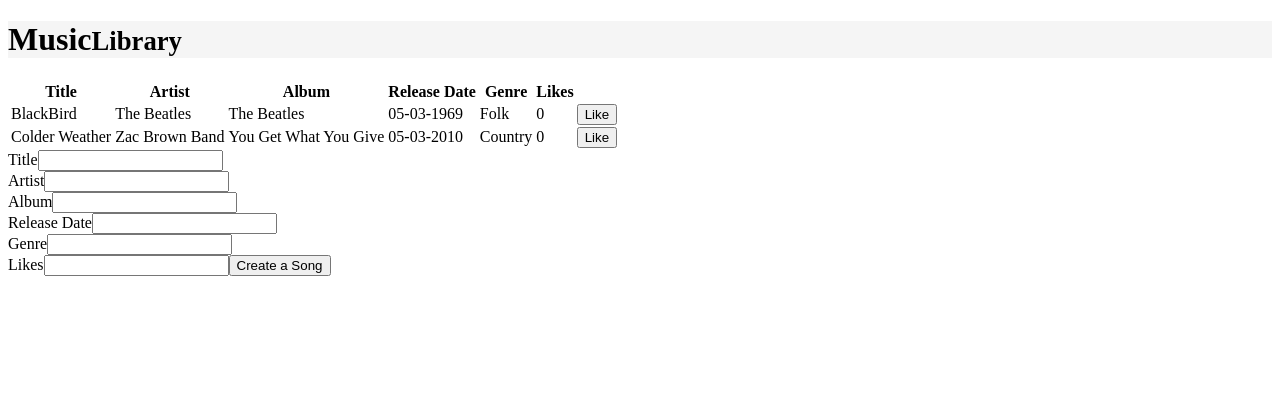
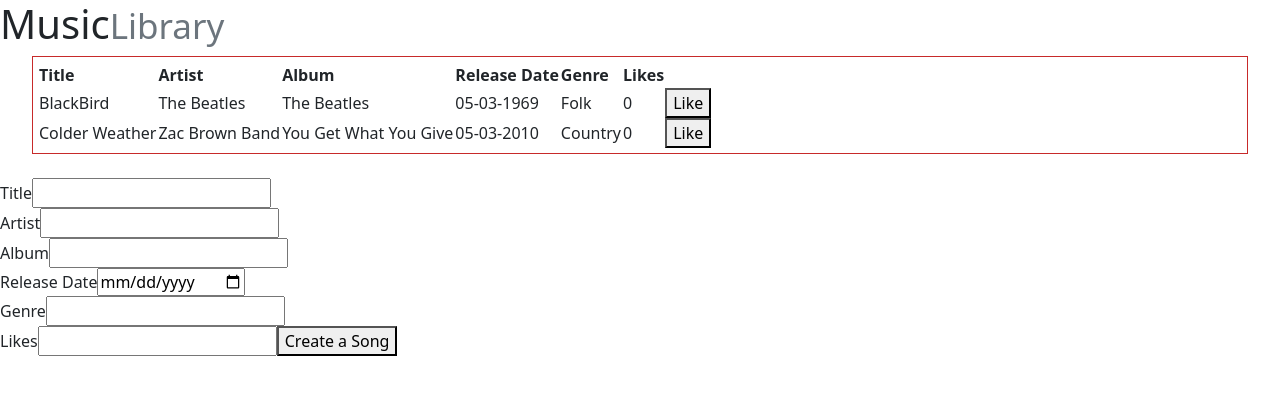
Before and after one commit to CharleyEdson/Music-frontend-API-Week-15-React, a React (Create React App) app in the folder music_library_frontend/: page / in a window 1280 px wide. Shown: the top 394 px of the page. Built offline with nearby package versions, Linux system fonts and the light colour scheme; no server answers.

Commit message:
Feat: Added bootstrap. Next will add API calls.

```diff
--- a/music_library_frontend/package.json
+++ b/music_library_frontend/package.json
@@ -7,6 +7,7 @@
     "@testing-library/react": "^13.4.0",
     "@testing-library/user-event": "^13.5.0",
     "axios": "^1.2.0",
+    "bootstrap": "^5.2.3",
     "react": "^18.2.0",
     "react-dom": "^18.2.0",
     "react-scripts": "5.0.1",
--- a/music_library_frontend/src/App.css
+++ b/music_library_frontend/src/App.css
@@ -3,3 +3,14 @@
     background-color: whitesmoke;
     width: 100%;
 }
+
+.border-box {
+    border: 1px;
+    border-style: solid;
+    border-color: rgb(199, 42, 42);
+    margin: auto;
+    width: 95%;
+    padding: 5px;
+
+
+}
--- a/music_library_frontend/src/App.js
+++ b/music_library_frontend/src/App.js
@@ -1,41 +1,57 @@
-import React, { useState, useEffect } from 'react';
-import axios from 'axios';
-import Title from './Title/Title';
+import React, { useState, useEffect } from "react";
+import axios from "axios";
+import Title from "./Title/Title";
 import "./App.css";
-import DisplayMusic from './DisplayMusic/DisplayMusic';
-import CreateSong from './CreateSong/CreateSong';
-import MusicMapper from './MusicMapper/MusicMapper';
+import DisplayMusic from "./DisplayMusic/DisplayMusic";
+import CreateSong from "./CreateSong/CreateSong";
+import MusicMapper from "./MusicMapper/MusicMapper";
 
 function App() {
+  const [songs, setSongs] = useState([
+    {
+      title: "BlackBird",
+      artist: "The Beatles",
+      album: "The Beatles",
+      release_date: "05-03-1969",
+      genre: "Folk",
+      likes: 0,
+    },
+    {
+      title: "Colder Weather",
+      artist: "Zac Brown Band",
+      album: "You Get What You Give",
+      release_date: "05-03-2010",
+      genre: "Country",
+      likes: 0,
+    },
+  ]);
 
-  const [songs, setSongs] = useState([{ title: "BlackBird", artist: "The Beatles", album: "The Beatles", release_date: "05-03-1969", genre: "Folk", likes: 0},
-    {title: "Colder Weather", artist: "Zac Brown Band", album: "You Get What You Give", release_date: "05-03-2010", genre: "Country", likes: 0},
- ]);
-
-
-
-  function addNewSong(song){
+  function addNewSong(song) {
     let tempsongs = [song, ...songs];
     setSongs(tempsongs);
   }
 
   useEffect(() => {
     getAllSongs();
+  }, []);
 
-  },[]);
-
-  async function getAllSongs(){
-    const response = await axios.get('http://127.0.0.1:8000/music/');
-    setSongs(response.data)
+  async function getAllSongs() {
+    const response = await axios.get("http://127.0.0.1:8000/music/");
+    setSongs(response.data);
   }
 
   return (
     <div>
-      <div className='Title'>
-      <Title />
-      </div>
-      <MusicMapper musicArray={songs} />
-      <CreateSong addNewSong={addNewSong} idNum={songs.length} />
+
+          <Title />
+          <div className="border-box">
+          <MusicMapper musicArray={songs} />
+          </div>
+          <br></br>
+          <CreateSong addNewSong={addNewSong} idNum={songs.length} />
+
+
+        <div className="Title"></div>
 
     </div>
   );
--- a/music_library_frontend/src/CreateSong/CreateSong.jsx
+++ b/music_library_frontend/src/CreateSong/CreateSong.jsx
@@ -1,4 +1,4 @@
-import React, { useState, useEffect } from "react";
+import React, { useState } from "react";
 
 const CreateSong = (props) => {
   const [title, setTitle] = useState("");
@@ -56,7 +56,7 @@ const CreateSong = (props) => {
         <div>
           <label>Release Date</label>
           <input
-            type="text"
+            type="date"
             value={release_date}
             onChange={(event) => setRelease_Date(event.target.value)}
           ></input>
@@ -74,7 +74,7 @@ const CreateSong = (props) => {
           <input
             type="text"
             value={likes}
-            onChange={(event) => setLikes(event.target.value)}
+            onChange={(event) => setLikes(parseFloat(event.target.value))}
           ></input>
           <button type='submit'>Create a Song</button>
         </div>
--- a/music_library_frontend/src/index.js
+++ b/music_library_frontend/src/index.js
@@ -2,7 +2,7 @@ import React from 'react';
 import ReactDOM from 'react-dom/client';
 
 import App from './App';
-
+import 'bootstrap/dist/css/bootstrap.min.css';
 
 const root = ReactDOM.createRoot(document.getElementById('root'));
 root.render(<App />);
```
Also changed, not shown: 1 other file (tests, documents, lock files or other folders).
